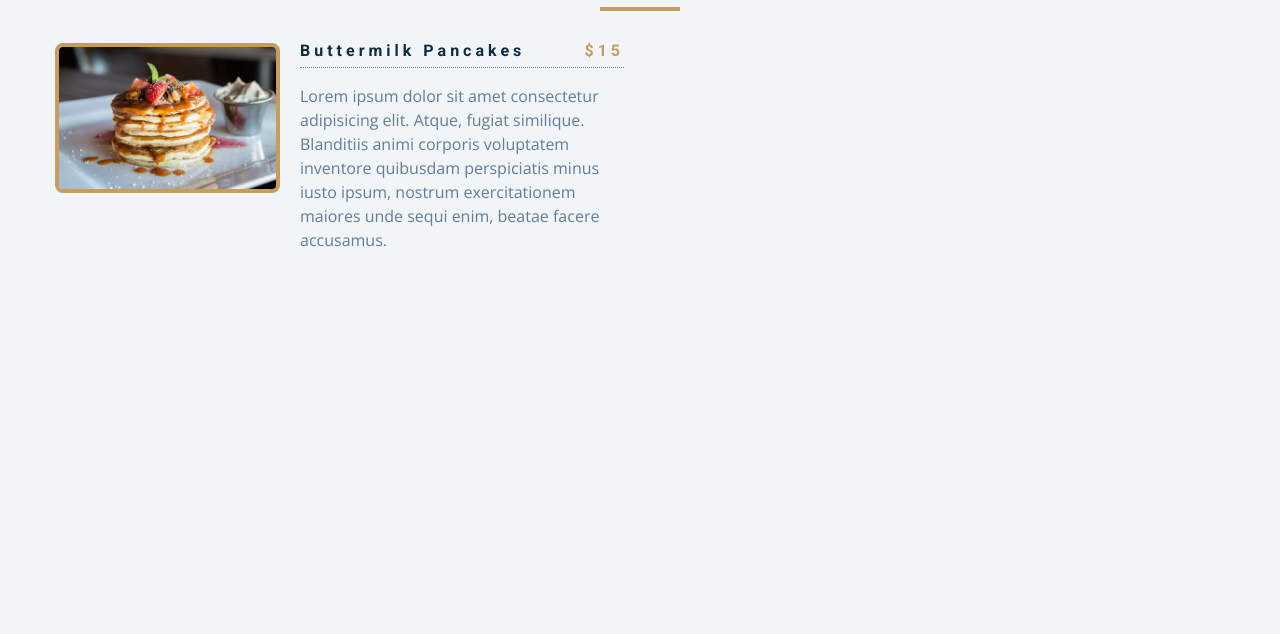
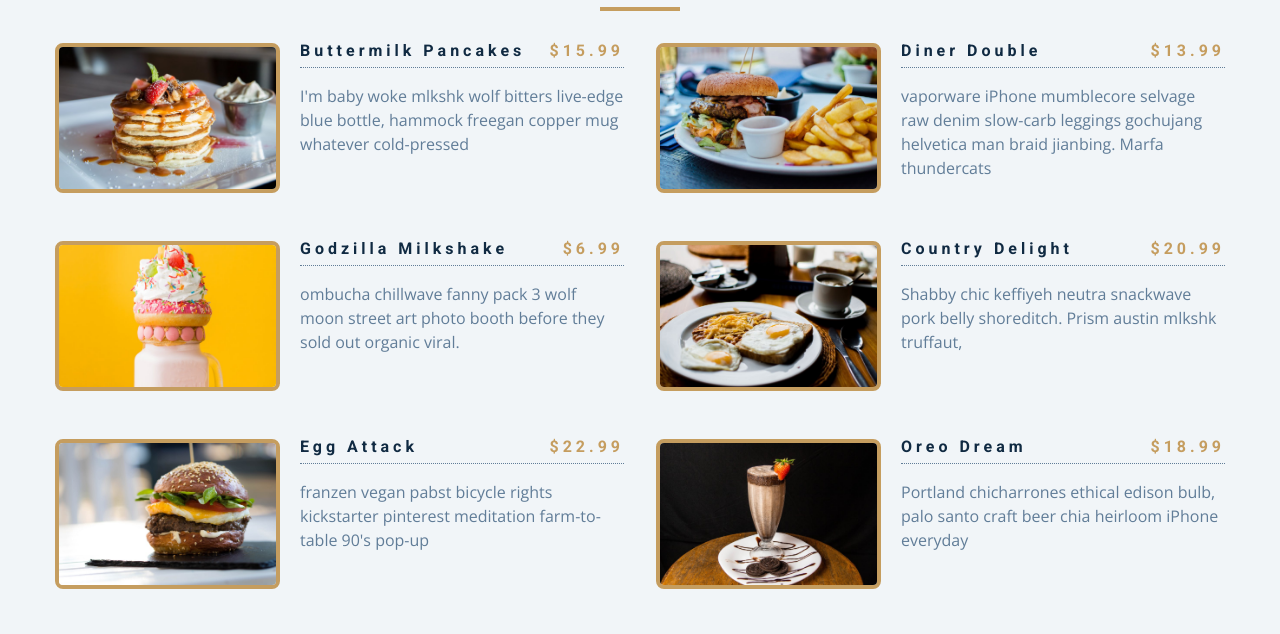
Before and after one commit to Nanahawaw/javascript-DOM-projects, a plain HTML site: page 08-Menu/index.html in a window 1280 px wide. Shown: the part 125-759 px from the top of the page. Drawn offline with nearby package versions, Linux system fonts and the light colour scheme.

Commit message:
menu loaded

```diff
--- a/08-Menu/app.js
+++ b/08-Menu/app.js
@@ -72,3 +72,25 @@ const menu = [
     desc: `skateboard fam synth authentic semiotics. Live-edge lyft af, edison bulb yuccie crucifix microdosing.`,
   },
 ];
+let sectionCenter = document.querySelector(".section-center"); //the section center is where the menu will be populated
+
+function displayMenu() {
+  let menuToBeDisplayed = menu.map(function (item) {
+    return `<article class="menu-item">
+          <img src=${item.img} class="photo" alt="menu" />
+          <div class="item-info">
+            <header>
+              <h4>${item.title}</h4>
+              <h4 class="price">$${item.price}</h4>
+            </header>
+            <p class="item-text">
+              ${item.desc}
+            </p>
+          </div>
+        </article>`;
+  });
+
+  console.log(menuToBeDisplayed);
+  sectionCenter.innerHTML = menuToBeDisplayed.join("");
+}
+window.addEventListener("DOMContentLoaded", displayMenu);
--- a/08-Menu/index.html
+++ b/08-Menu/index.html
@@ -23,21 +23,7 @@
       <!--menu items-->
       <div class="section-center">
         <!--single-item-->
-        <article class="menu-item">
-          <img src="menu-item.jpeg" class="photo" alt="menu" />
-          <div class="item-info">
-            <header>
-              <h4>Buttermilk pancakes</h4>
-              <h4 class="price">$15</h4>
-            </header>
-            <p class="item-text">
-              Lorem ipsum dolor sit amet consectetur adipisicing elit. Atque,
-              fugiat similique. Blanditiis animi corporis voluptatem inventore
-              quibusdam perspiciatis minus iusto ipsum, nostrum exercitationem
-              maiores unde sequi enim, beatae facere accusamus.
-            </p>
-          </div>
-        </article>
+
         <!--end of single item-->
       </div>
     </section>
```
